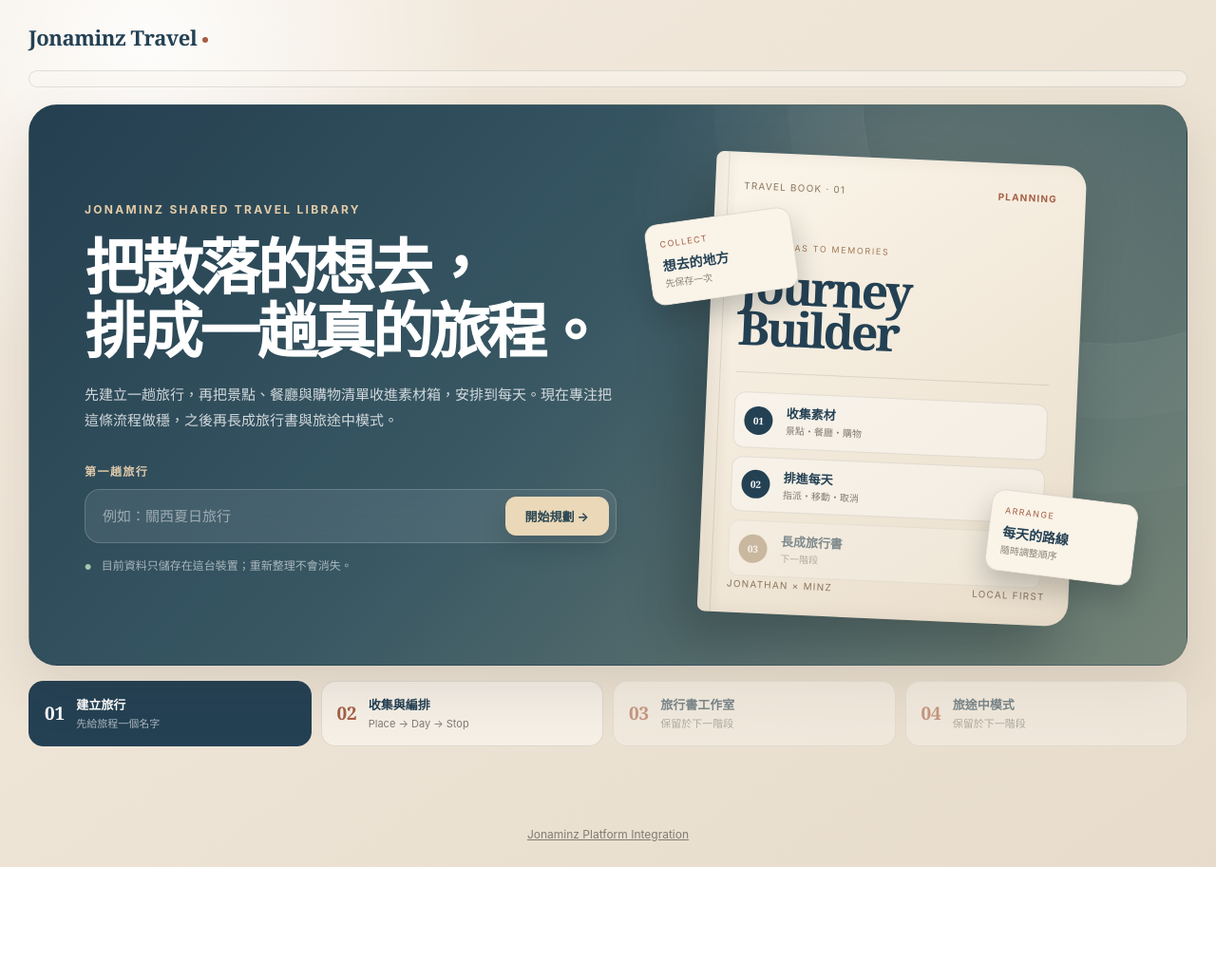
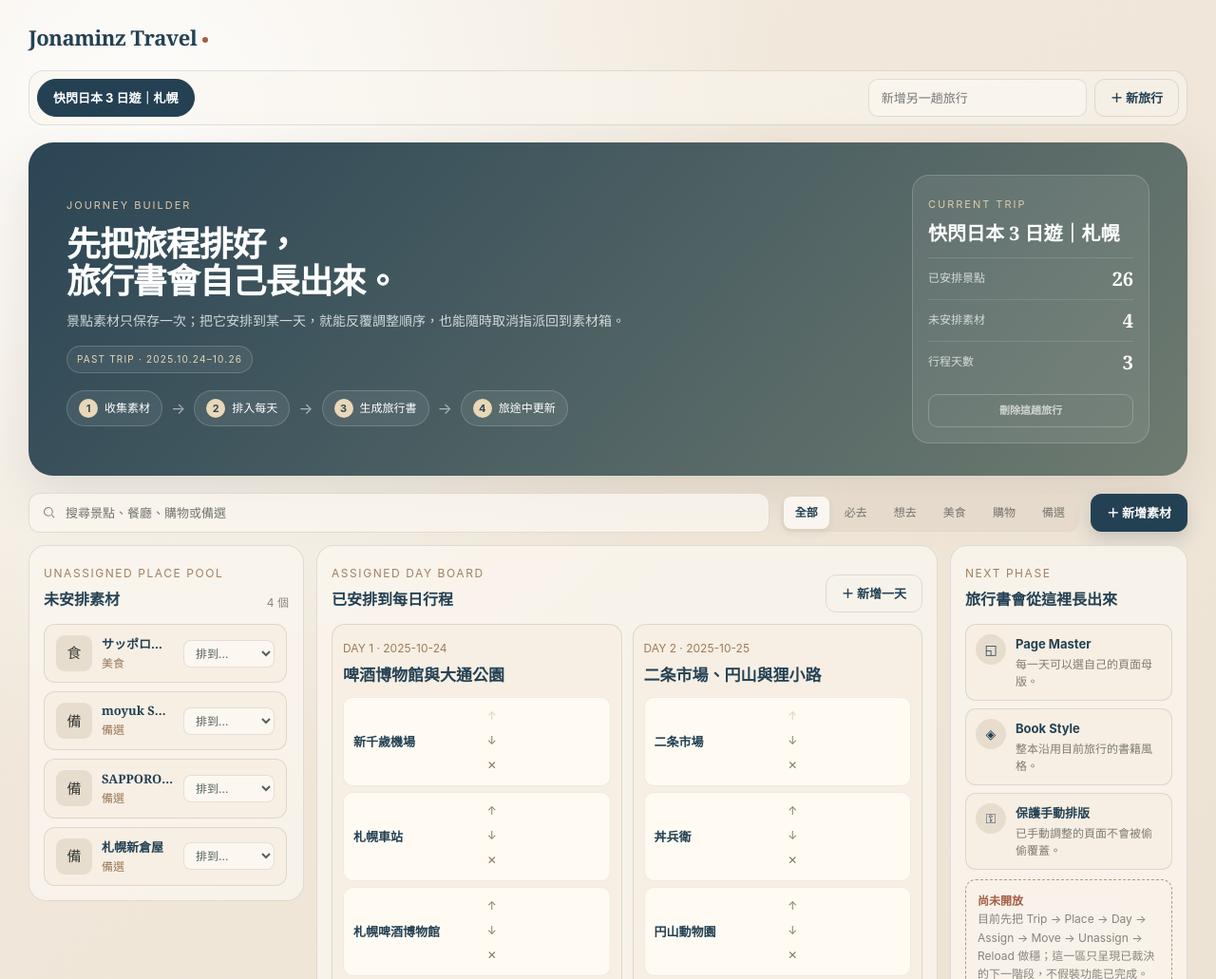
Before and after one commit to ndmc402010104/jonaminz-travel, a plain HTML site: page index.html in a window 1280 px wide. Shown: the top 1031 px of the page at 95% size. Before the commit the page ends 913 px from the top, so only its background shows below. Drawn offline with Linux system fonts and the light colour scheme.

Commit message:
feat: seed the completed 2025 Sapporo trip
Use the uploaded 2025 Sapporo itinerary as the first normal completed Travel record, add cascade trip deletion with non-reseeding behavior, and preserve the historical data as a declarative pack.

```diff
--- a/app.js
+++ b/app.js
@@ -17,6 +17,7 @@
   var STORAGE_KEY = "jonaminz-travel.v1";
   var CATEGORY_LABEL = { must: "必去", want: "想去", food: "美食", shopping: "購物", backup: "備選" };
   var CATEGORY_BADGE = { must: "必", want: "想", food: "食", shopping: "購", backup: "備" };
+  var TEMPLATES = Array.isArray(window.JonaminzTravelTemplates) ? window.JonaminzTravelTemplates : [];
 
   var state = null;
   // 搜尋字串/分類篩選是純畫面狀態，不需要持久化——跟 Trip/Place/Day/Stop
@@ -28,7 +29,7 @@
   }
 
   function emptyState() {
-    return { version: 1, trips: [], places: [], days: [], stops: [], activeTripId: null };
+    return { version: 1, trips: [], places: [], days: [], stops: [], activeTripId: null, dismissedTemplateIds: [] };
   }
 
   function normalizeState(value) {
@@ -37,6 +38,7 @@
     value.places = Array.isArray(value.places) ? value.places : [];
     value.days = Array.isArray(value.days) ? value.days : [];
     value.stops = Array.isArray(value.stops) ? value.stops : [];
+    value.dismissedTemplateIds = Array.isArray(value.dismissedTemplateIds) ? value.dismissedTemplateIds : [];
     if (value.activeTripId && !value.trips.some(function (trip) { return trip.id === value.activeTripId; })) {
       value.activeTripId = value.trips.length ? value.trips[0].id : null;
     }
@@ -83,6 +85,103 @@
     var trip = { id: uid(), title: title, startDate: null, endDate: null, status: "planning" };
     state.trips.push(trip);
     state.activeTripId = trip.id;
+    saveState();
+  }
+
+  function getTemplate(templateId) {
+    return TEMPLATES.filter(function (template) { return template.templateId === templateId; })[0] || null;
+  }
+
+  function getTemplateTrip(templateId) {
+    return state.trips.filter(function (trip) { return trip.templateId === templateId; })[0] || null;
+  }
+
+  function importTemplate(templateId) {
+    var template = getTemplate(templateId);
+    if (!template || template.schemaVersion !== 1) return null;
+
+    var existing = getTemplateTrip(templateId);
+    if (existing) {
+      state.activeTripId = existing.id;
+      saveState();
+      return existing;
+    }
+
+    var tripId = uid();
+    var placeIds = {};
+    var dayIds = {};
+    var trip = {
+      id: tripId,
+      title: template.trip.title,
+      startDate: template.trip.startDate,
+      endDate: template.trip.endDate,
+      status: template.trip.status || "template",
+      templateId: template.templateId,
+      templateVersion: template.templateVersion,
+      sourceDocument: template.sourceDocument
+    };
+
+    state.trips.push(trip);
+    template.places.forEach(function (source) {
+      var placeId = uid();
+      placeIds[source.key] = placeId;
+      state.places.push({
+        id: placeId,
+        tripId: tripId,
+        title: source.title,
+        category: source.category || "want",
+        note: source.note || "",
+        templateKey: source.key
+      });
+    });
+
+    template.days.forEach(function (source) {
+      var dayId = uid();
+      dayIds[source.key] = dayId;
+      state.days.push({
+        id: dayId,
+        tripId: tripId,
+        index: source.index,
+        date: source.date || "",
+        title: source.title || ("Day " + source.index),
+        templateKey: source.key
+      });
+    });
+
+    template.days.forEach(function (source) {
+      source.stops.forEach(function (item, index) {
+        var place = template.places.filter(function (candidate) { return candidate.key === item.placeKey; })[0];
+        if (!place || !placeIds[item.placeKey] || !dayIds[source.key]) return;
+        state.stops.push({
+          id: uid(),
+          dayId: dayIds[source.key],
+          sourcePlaceId: placeIds[item.placeKey],
+          title: place.title,
+          category: place.category,
+          time: item.time || "",
+          position: index + 1
+        });
+      });
+    });
+
+    state.activeTripId = tripId;
+    saveState();
+    return trip;
+  }
+
+  function deleteTrip(tripId) {
+    var existing = state.trips.filter(function (trip) { return trip.id === tripId; })[0];
+    if (!existing) return;
+    var dayIds = {};
+    state.days.forEach(function (day) { if (day.tripId === tripId) dayIds[day.id] = true; });
+    state.stops = state.stops.filter(function (stop) { return !dayIds[stop.dayId]; });
+    state.days = state.days.filter(function (day) { return day.tripId !== tripId; });
+    state.places = state.places.filter(function (place) { return place.tripId !== tripId; });
+    state.trips = state.trips.filter(function (trip) { return trip.id !== tripId; });
+    if (existing.templateId && state.dismissedTemplateIds.indexOf(existing.templateId) === -1) {
+      state.dismissedTemplateIds.push(existing.templateId);
+    }
+    state.activeTripId = state.trips.length ? state.trips[0].id : null;
     saveState();
   }
 
@@ -191,7 +290,7 @@
           '<small>JOURNEY BUILDER</small>' +
           '<h1>先把旅程排好，<br>旅行書會自己長出來。</h1>' +
           '<p>景點素材只保存一次；把它安排到某一天，就能反覆調整順序，也能隨時取消指派回到素材箱。</p>' +
-          '<span class="phase-chip">PHASE 1 · 行程編排可用</span>' +
+          '<span class="phase-chip">' + (trip.templateId ? "PAST TRIP · 2025.10.24–10.26" : "PHASE 1 · 行程編排可用") + '</span>' +
           '<div class="builder-flow">' +
             '<span><b>1</b> 收集素材</span><i>→</i>' +
             '<span><b>2</b> 排入每天</span><i>→</i>' +
@@ -205,6 +304,7 @@
           "<div><span>已安排景點</span><b>" + assignedCount + "</b></div>" +
           "<div><span>未安排素材</span><b>" + unassignedCount + "</b></div>" +
           "<div><span>行程天數</span><b>" + dayCount + "</b></div>" +
+          '<button type="button" class="trip-delete" data-delete-trip="' + trip.id + '">刪除這趟旅行</button>' +
         "</div>" +
       "</div>"
     );
@@ -381,6 +481,13 @@
       var selectTripBtn = event.target.closest("[data-select-trip]");
       if (selectTripBtn) { selectTrip(selectTripBtn.getAttribute("data-select-trip")); render(root); return; }
 
+      var deleteTripBtn = event.target.closest("[data-delete-trip]");
+      if (deleteTripBtn) {
+        var approved = window.confirm("確定要刪除這趟旅行？其中的景點、日期與行程安排會一起刪除。");
+        if (approved) { deleteTrip(deleteTripBtn.getAttribute("data-delete-trip")); render(root); }
+        return;
+      }
+
       var moveBtn = event.target.closest("[data-move]");
       if (moveBtn) { moveStop(moveBtn.getAttribute("data-stop-id"), moveBtn.getAttribute("data-move")); render(root); return; }
 
@@ -438,6 +545,9 @@
 
   function init() {
     state = loadState();
+    if (!state.trips.length && TEMPLATES.length && state.dismissedTemplateIds.indexOf(TEMPLATES[0].templateId) === -1) {
+      importTemplate(TEMPLATES[0].templateId);
+    }
     var root = document.getElementById("app-root");
     root.innerHTML = '<div class="trip-bar" data-trip-bar></div><div data-board></div>';
     bindEvents(root);
--- a/index.html
+++ b/index.html
@@ -82,6 +82,7 @@
     <a href="https://github.com/ndmc402010104/jonaminz">Jonaminz Platform Integration</a>
   </footer>
 
+  <script src="templates.js"></script>
   <script src="app.js"></script>
 </body>
 </html>
--- a/styles.css
+++ b/styles.css
@@ -163,6 +163,8 @@
 }
 .builder-summary>div span{font-size:12px;color:rgba(255,255,255,.72)}
 .builder-summary>div b{font:700 20px var(--serif)}
+.trip-delete{width:100%;margin-top:12px;border:1px solid rgba(255,255,255,.22);border-radius:10px;background:transparent;color:rgba(255,255,255,.68);padding:8px 10px;font-size:11px;font-weight:700}
+.trip-delete:hover{border-color:#f0c4b5;color:#fff;background:rgba(126,48,35,.18)}
 
 /* ---- toolbar ---- */
 
--- /dev/null
+++ b/templates.js
@@ -0,0 +1,110 @@
+/*
+Jonaminz Travel declarative template packs.
+
+Historical trip packs are source data for first-run seeding. app.js copies the
+Sapporo pack into localStorage as a normal completed trip on a fresh install.
+*/
+(function () {
+  "use strict";
+
+  window.JonaminzTravelTemplates = [
+    {
+      schemaVersion: 1,
+      templateId: "sapporo-2025-10",
+      templateVersion: 1,
+      label: "快閃日本 3 日遊｜札幌",
+      summary: "2025.10.24–10.26 · 舊旅行測試模板",
+      sourceDocument: "北海道_札幌.pdf",
+      trip: {
+        title: "快閃日本 3 日遊｜札幌",
+        startDate: "2025-10-24",
+        endDate: "2025-10-26",
+        status: "completed"
+      },
+      places: [
+        { key: "new-chitose", title: "新千歲機場", category: "must", note: "FD242／FD243，T1" },
+        { key: "sapporo-station", title: "札幌車站", category: "must", note: "Day 1 先寄放行李" },
+        { key: "beer-museum", title: "札幌啤酒博物館", category: "must", note: "Day 1 主行程" },
+        { key: "odori", title: "大通公園", category: "must", note: "Day 1 市區散步" },
+        { key: "tv-tower", title: "さっぽろテレビ塔", category: "want", note: "大通公園景觀塔" },
+        { key: "jungle", title: "ジャングル 札幌店", category: "shopping", note: "大通周邊" },
+        { key: "majisand", title: "Majisand", category: "food", note: "三明治" },
+        { key: "surugaya", title: "駿河屋 札幌ノルベサ店", category: "shopping", note: "大通周邊" },
+        { key: "ebi-kani", title: "えびかに合戦札幌本店", category: "food", note: "熟凍三蟹放題" },
+        { key: "hotel", title: "Swanky Hotel Otomo", category: "must", note: "10/24、10/25；15:00 check-in／10:00 check-out" },
+        { key: "nijo", title: "二条市場", category: "must", note: "Day 2 早晨市場" },
+        { key: "donbei", title: "丼兵衛", category: "food", note: "海鮮丼飯" },
+        { key: "maruyama-zoo", title: "円山動物園", category: "must", note: "Day 2" },
+        { key: "hokkaido-shrine", title: "北海道神宮", category: "must", note: "與円山動物園同區" },
+        { key: "tanukikoji", title: "狸小路商店街", category: "shopping", note: "Day 2 市區購物" },
+        { key: "clock-tower", title: "札幌市時計台", category: "want", note: "狸小路周邊" },
+        { key: "soup-curry", title: "スープカレー奥芝商店 駅前創成寺", category: "food", note: "湯咖哩" },
+        { key: "tokyu", title: "東急百貨店 さっぽろ店", category: "shopping", note: "B1 一番賞官方店" },
+        { key: "daimaru-pokemon", title: "大丸札幌店 Pokémon Center", category: "shopping", note: "8F" },
+        { key: "yodobashi", title: "Yodobashi Camera Sapporo", category: "shopping", note: "營業至 22:00" },
+        { key: "snow-cheese", title: "SNOW CHEESE", category: "shopping", note: "新千歲機場；8:00 前排隊" },
+        { key: "kinotoya", title: "KINOTOYA", category: "food", note: "新千歲機場甜點" },
+        { key: "corn-bread", title: "美瑛選果 玉米麵包", category: "food", note: "新千歲機場" },
+        { key: "gundam-base", title: "THE GUNDAM BASE ANNEX", category: "shopping", note: "新千歲機場 4F" },
+        { key: "airport-pokemon", title: "Pokémon Store 新千歲機場店", category: "shopping", note: "新千歲機場 2F" },
+        { key: "muji", title: "MUJI to GO 新千歲機場", category: "shopping", note: "代購清單" },
+        { key: "beer-garden", title: "サッポロビール園", category: "food", note: "成吉思汗烤羊肉放題；保留作未安排素材" },
+        { key: "moyuk", title: "moyuk SAPPORO", category: "backup", note: "水族館；保留作備選" },
+        { key: "gyoza", title: "SAPPORO餃子製造所", category: "backup", note: "保留作備選" },
+        { key: "niikuraya", title: "札幌新倉屋", category: "backup", note: "團子；保留作備選" }
+      ],
+      days: [
+        {
+          key: "day-1",
+          index: 1,
+          date: "2025-10-24",
+          title: "啤酒博物館與大通公園",
+          stops: [
+            { placeKey: "new-chitose", time: "12:10" },
+            { placeKey: "sapporo-station", time: "" },
+            { placeKey: "beer-museum", time: "" },
+            { placeKey: "odori", time: "" },
+            { placeKey: "tv-tower", time: "" },
+            { placeKey: "jungle", time: "" },
+            { placeKey: "majisand", time: "" },
+            { placeKey: "surugaya", time: "" },
+            { placeKey: "ebi-kani", time: "" },
+            { placeKey: "hotel", time: "" }
+          ]
+        },
+        {
+          key: "day-2",
+          index: 2,
+          date: "2025-10-25",
+          title: "二条市場、円山與狸小路",
+          stops: [
+            { placeKey: "nijo", time: "07:00" },
+            { placeKey: "donbei", time: "" },
+            { placeKey: "maruyama-zoo", time: "" },
+            { placeKey: "hokkaido-shrine", time: "" },
+            { placeKey: "tanukikoji", time: "" },
+            { placeKey: "clock-tower", time: "" },
+            { placeKey: "soup-curry", time: "16:30" },
+            { placeKey: "tokyu", time: "" },
+            { placeKey: "daimaru-pokemon", time: "" },
+            { placeKey: "yodobashi", time: "" }
+          ]
+        },
+        {
+          key: "day-3",
+          index: 3,
+          date: "2025-10-26",
+          title: "新千歲機場購物與返程",
+          stops: [
+            { placeKey: "snow-cheese", time: "08:00" },
+            { placeKey: "kinotoya", time: "" },
+            { placeKey: "corn-bread", time: "" },
+            { placeKey: "gundam-base", time: "" },
+            { placeKey: "airport-pokemon", time: "" },
+            { placeKey: "muji", time: "" }
+          ]
+        }
+      ]
+    }
+  ];
+})();
```
Also changed, not shown: 7 other files.
